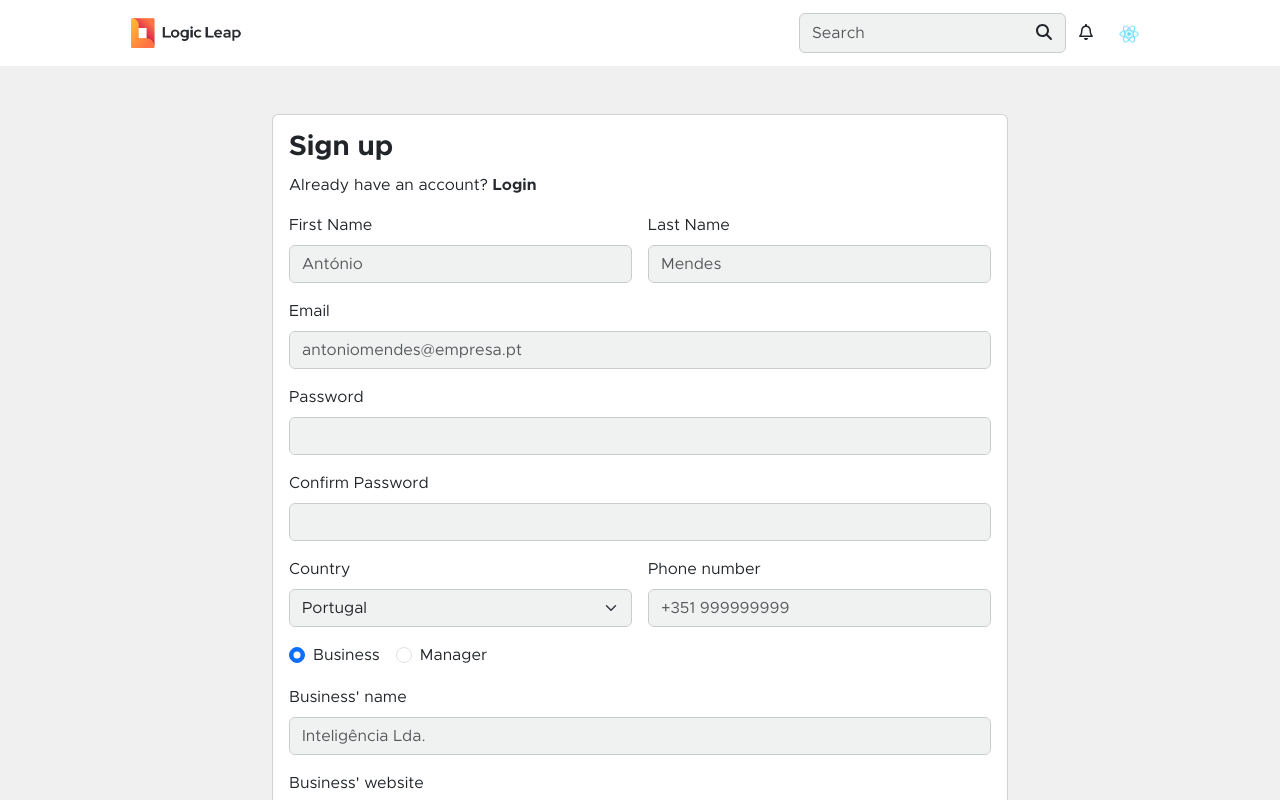
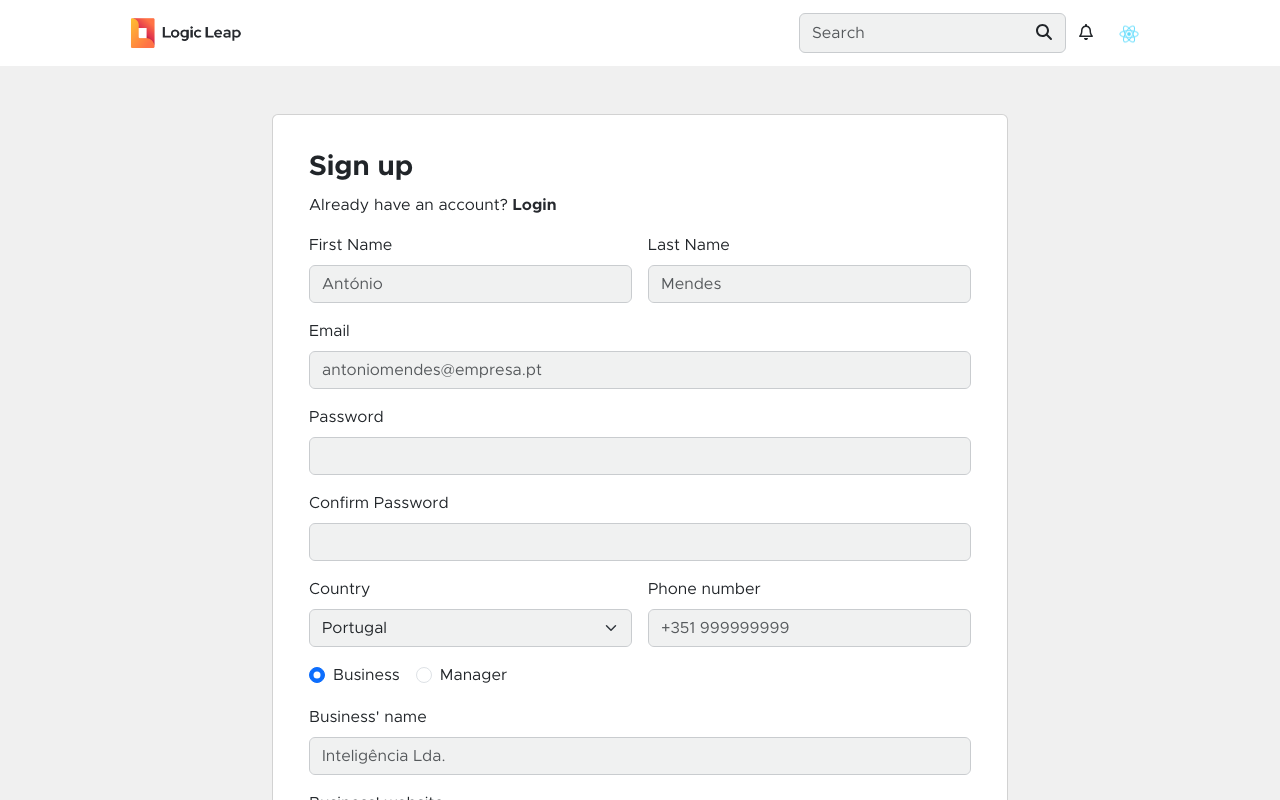
Before and after one commit to lRenasui/Logic-Leap, a React (Create React App) app in the folder frontend/: page /signup in a window 1280 px wide. Shown: the top 800 px of the page. Built offline with nearby package versions, Linux system fonts and the light colour scheme.

Commit message:
arrumando links de novo

```diff
--- a/frontend/src/App.css
+++ b/frontend/src/App.css
@@ -88,7 +88,7 @@ body {
 
 /*Links*/
 
-a {
+.linknormal {
     font-family: 'Metropolis Bold', sans-serif;
     color: var(--black);
     text-decoration:none;
--- a/frontend/src/views/signup.css
+++ b/frontend/src/views/signup.css
@@ -10,3 +10,8 @@
 font-family: 'Metropolis Bold', sans-serif;
 
 }
+
+.card-body {
+  flex: 1 1 auto;
+  margin: 20px;
+}
--- a/frontend/src/views/signup.js
+++ b/frontend/src/views/signup.js
@@ -10,7 +10,7 @@ export default function SignUp() {
             <div className="card">
               <div className="card-body">
                 <h3 className="card-title text-left"><strong>Sign up</strong></h3>
-                <p className="text-left">Already have an account? <a href="#">Login</a></p>
+                <p className="text-left">Already have an account? <a className="linknormal" href="#">Login</a></p>
                 <form>
                   <div className="row g-3">
                     <div className="col-sm-6">
```
